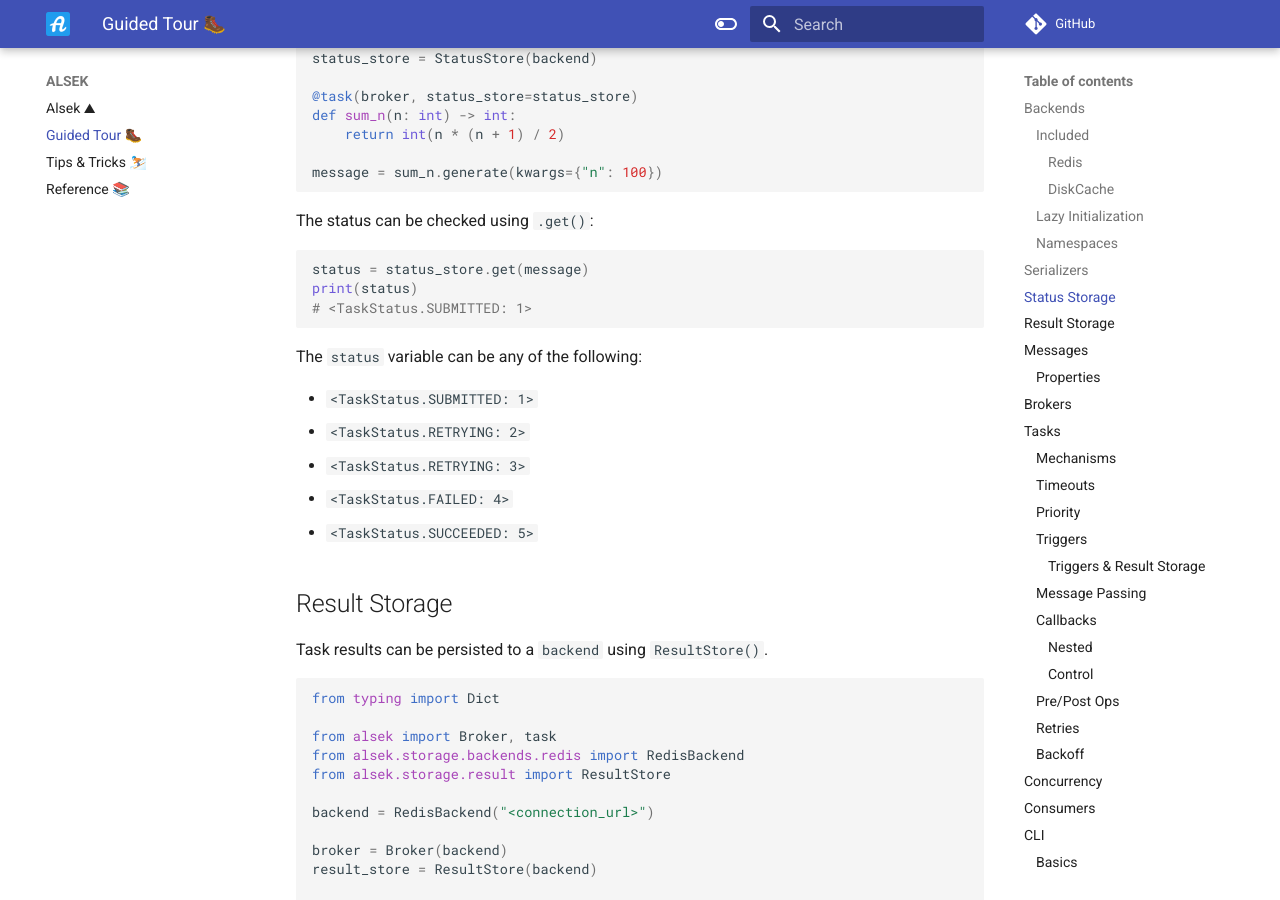
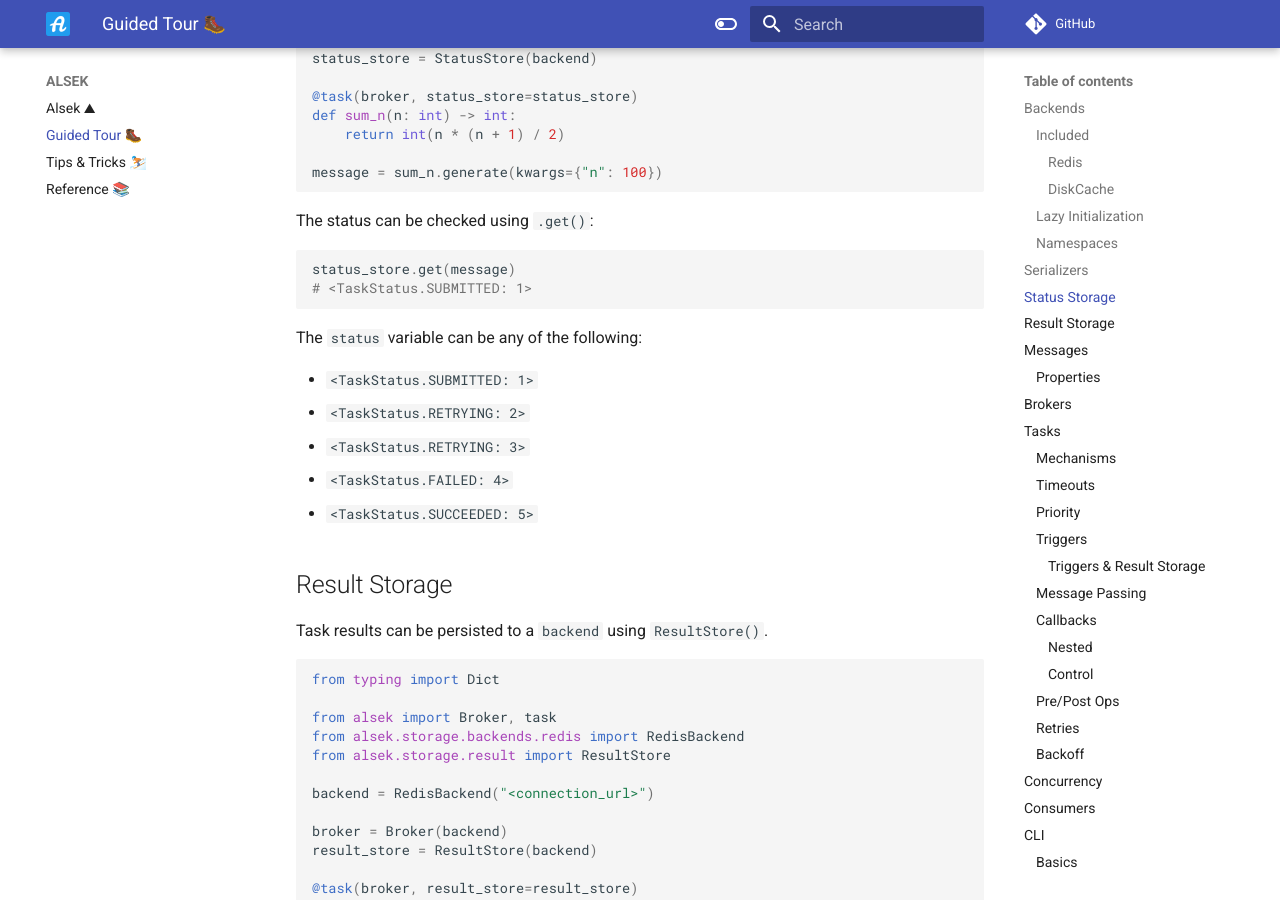
Before and after one commit to TariqAHassan/alsek, an MkDocs documentation site: the page built from docs/guided_tour.md, in a window 1280 px wide and 900 px high, scrolled down 2042 px. Built offline with MkDocs 1.6.1 and Material for MkDocs 9.7.7, drawn with Linux system fonts in a browser that asks for light colours; comment, search, counter and statistics services are not loaded.

Commit message:
Simplify

````diff
--- a/docs/guided_tour.md
+++ b/docs/guided_tour.md
@@ -103,8 +103,7 @@ message = sum_n.generate(kwargs={"n": 100})
 The status can be checked using `.get()`:
 
 ```python
-status = status_store.get(message)
-print(status)
+status_store.get(message)
 # <TaskStatus.SUBMITTED: 1>
 ```
 
````
